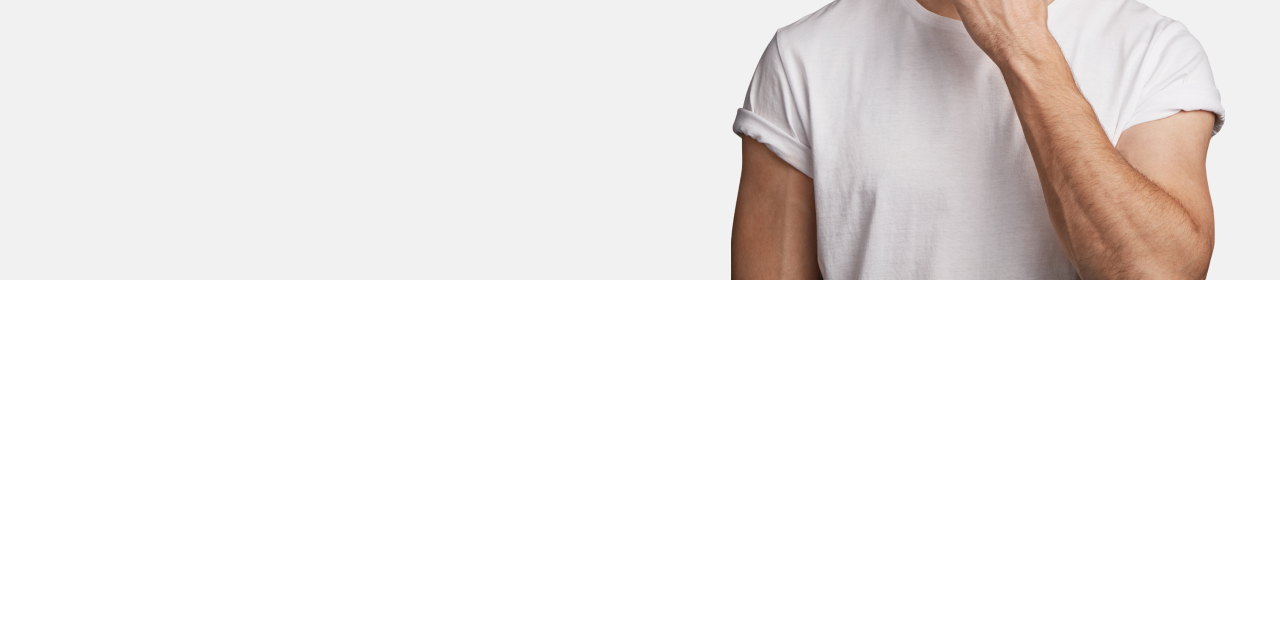
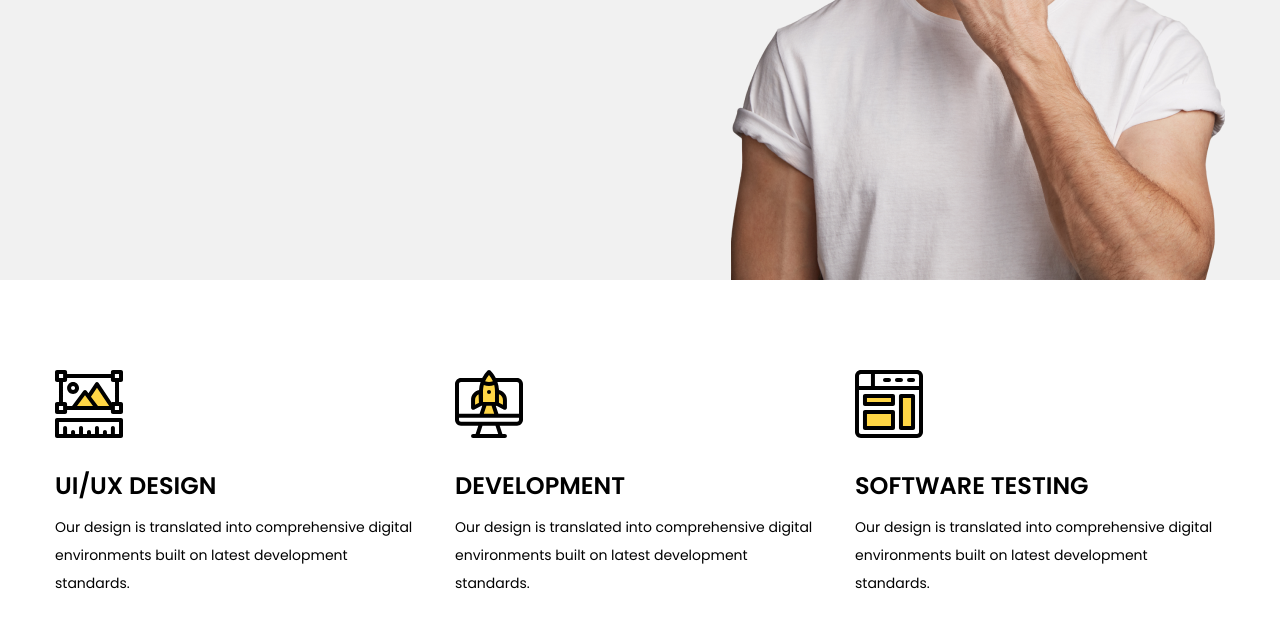
Before and after one commit to markdamolotov/freelancer_portfolio_landing, a plain HTML site: page index.html in a window 1280 px wide. Shown: the part 490-1118 px from the top of the page. Before the commit the page ends 800 px from the top, so only its background shows below. Drawn offline with Linux system fonts and the light colour scheme.

Commit message:
add services

```diff
--- a/css/main.css
+++ b/css/main.css
@@ -83,3 +83,29 @@ body {
   font-size: 44px;
   font-weight: 600;
 }
+
+/* services */
+
+.services {
+  padding: 90px 0;
+}
+
+.services-row {
+  display: flex;
+  column-gap: 30px;
+}
+
+.services-card p {
+  line-height: 2;
+}
+
+.services-card-img {
+  margin-bottom: 30px;
+}
+
+.services-card-title {
+  margin-bottom: 10px;
+  font-size: 24px;
+  font-weight: 600;
+  text-transform: uppercase;
+}
--- a/index.html
+++ b/index.html
@@ -38,6 +38,30 @@
     </div>
   </header>
 
+  <section class="services">
+    <div class="container">
+
+      <div class="services-row">
+        <div class="services-card">
+          <img class="services-card-img" src="./img/services/icon_1.svg" alt="UI/UX Design">
+          <h3 class="services-card-title">UI/UX Design</h3>
+          <p>Our design is translated into comprehensive digital environments built on latest development standards.</p>
+        </div>
+        <div class="services-card">
+          <img class="services-card-img" src="./img/services/icon_2.svg" alt="Development">
+          <h3 class="services-card-title">Development</h3>
+          <p>Our design is translated into comprehensive digital environments built on latest development standards.</p>
+        </div>
+        <div class="services-card">
+          <img class="services-card-img" src="./img/services/icon_3.svg" alt="software testing">
+          <h3 class="services-card-title">software testing</h3>
+          <p>Our design is translated into comprehensive digital environments built on latest development standards.</p>
+        </div>
+      </div>
+
+    </div>
+  </section>
+
   <script src="./js/main.js"></script>
 </body>
 </html>
```
